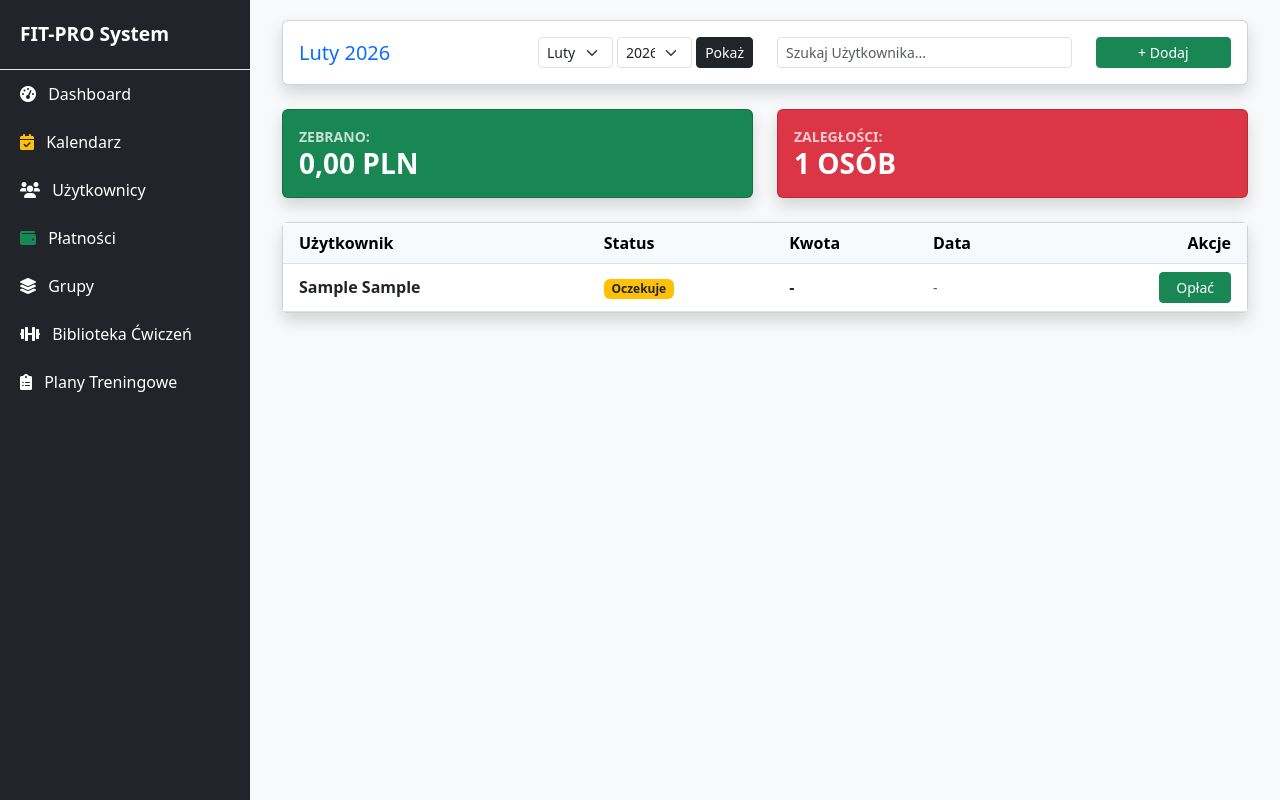
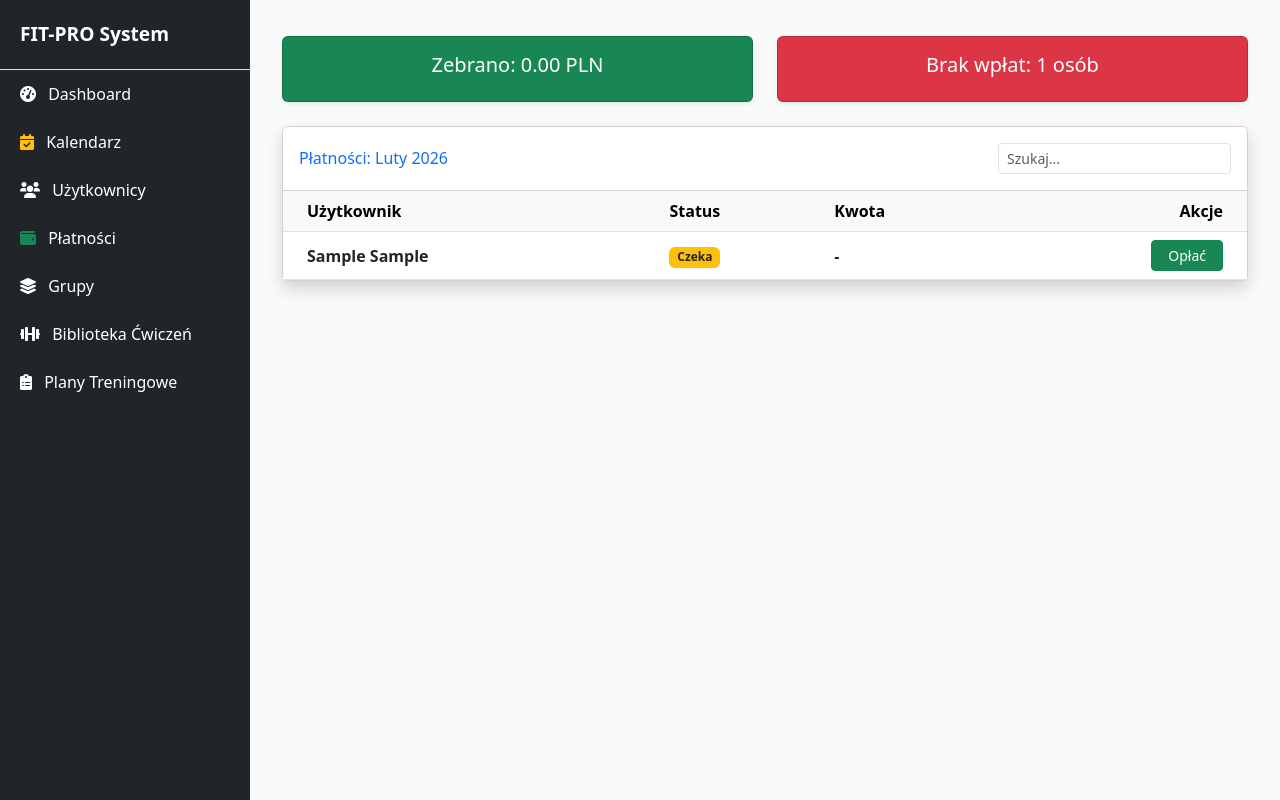
Before and after one commit to silu700/fit, a PHP site: page /payments/list.php in a window 1280 px wide. Run offline with PHP 8.4, Linux system fonts and the light colour scheme; tables that the repository leaves empty or names only in its code hold one stand-in row (values such as "Sample post"); some libraries are stand-ins or nearby versions.

Commit message:
Update list.php

```diff
--- a/payments/list.php
+++ b/payments/list.php
@@ -1,16 +1,10 @@
 <?php
-// Włączamy raportowanie błędów, żeby widzieć co jest nie tak
-ini_set('display_errors', 1);
-ini_set('display_startup_errors', 1);
-error_reporting(E_ALL);
-
 $root = dirname(__DIR__);
 require_once $root . '/config/db.php';
 
 $m = isset($_GET['m']) ? (int)$_GET['m'] : (int)date('n');
 $r = isset($_GET['r']) ? (int)$_GET['r'] : (int)date('Y');
 
-try {
 $sql = "SELECT u.id, u.imie, u.nazwisko, p.id as payment_id, p.kwota, p.data_wplaty, p.metoda
         FROM fit_users u
         LEFT JOIN fit_payments p ON u.id = p.user_id AND p.miesiac = ? AND p.rok = ?
@@ -20,9 +14,6 @@ try {
 $stmt = $pdo->prepare($sql);
 $stmt->execute([$m, $r]);
 $list = $stmt->fetchAll();
-} catch (PDOException $e) {
-    die("Błąd bazy danych: " . $e->getMessage());
-}
 
 $suma_wplat = 0;
 $nieoplacone_count = 0;
@@ -39,84 +30,45 @@ include $root . '/includes/sidebar.php';
 ?>
 
 <div class="container-fluid">
-    <div class="card shadow mb-4">
-        <div class="card-body py-3">
-            <div class="row align-items-center">
-                <div class="col-md-3">
-                    <h5 class="m-0 font-weight-bold text-primary"><?= $miesiace[$m] ?> <?= $r ?></h5>
-                </div>
-                <div class="col-md-3">
-                    <form class="d-flex">
-                        <select name="m" class="form-select form-select-sm me-1">
-                            <?php foreach($miesiace as $num => $name): ?>
-                                <option value="<?= $num ?>" <?= $m == $num ? 'selected' : '' ?>><?= $name ?></option>
-                            <?php endforeach; ?>
-                        </select>
-                        <select name="r" class="form-select form-select-sm me-1">
-                            <?php foreach($lata as $rok): ?>
-                                <option value="<?= $rok ?>" <?= $rok == $r ? 'selected' : '' ?>><?= $rok ?></option>
-                            <?php endforeach; ?>
-                        </select>
-                        <button type="submit" class="btn btn-sm btn-dark">Pokaż</button>
-                    </form>
-                </div>
-                <div class="col-md-4">
-                    <input type="text" id="liveSearch" class="form-control form-control-sm" placeholder="Szukaj Użytkownika...">
-                </div>
-                <div class="col-md-2 text-end">
-                    <a href="add.php" class="btn btn-sm btn-success w-100">+ Dodaj</a>
-                </div>
-            </div>
-        </div>
+    <div class="row mb-4 mt-3">
+        <div class="col-md-6"><div class="card bg-success text-white p-3 shadow-sm text-center"><h5>Zebrano: <?= number_format($suma_wplat, 2) ?> PLN</h5></div></div>
+        <div class="col-md-6"><div class="card bg-danger text-white p-3 shadow-sm text-center"><h5>Brak wpłat: <?= $nieoplacone_count ?> osób</h5></div></div>
     </div>
 
-    <div class="row mb-4">
-        <div class="col-md-6">
-            <div class="card bg-success text-white shadow p-3">
-                <div class="small fw-bold opacity-75">ZEBRANO:</div>
-                <div class="h3 mb-0 fw-bold"><?= number_format($suma_wplat, 2, ',', ' ') ?> PLN</div>
+    <div class="card shadow mb-4">
+        <div class="card-header py-3 d-flex justify-content-between align-items-center bg-white">
+            <h6 class="m-0 font-weight-bold text-primary">Płatności: <?= $miesiace[$m] ?> <?= $r ?></h6>
+            <input type="text" id="liveSearch" class="form-control form-control-sm w-25" placeholder="Szukaj...">
         </div>
-        </div>
-        <div class="col-md-6">
-            <div class="card bg-danger text-white shadow p-3">
-                <div class="small fw-bold opacity-75">ZALEGŁOŚCI:</div>
-                <div class="h3 mb-0 fw-bold"><?= $nieoplacone_count ?> OSÓB</div>
-            </div>
-        </div>
-    </div>
-
-    <div class="card shadow">
         <div class="card-body p-0">
             <table class="table table-hover align-middle mb-0" id="paymentsTable">
                 <thead class="table-light">
                     <tr>
-                        <th class="ps-3">Użytkownik</th>
+                        <th class="ps-4">Użytkownik</th>
                         <th>Status</th>
                         <th>Kwota</th>
-                        <th>Data</th>
-                        <th class="text-end pe-3">Akcje</th>
+                        <th class="text-end pe-4">Akcje</th>
                     </tr>
                 </thead>
                 <tbody>
                     <?php foreach ($list as $l): ?>
                     <tr class="payment-row">
-                        <td class="ps-3 user-name-cell">
+                        <td class="ps-4 user-name">
                             <a href="../users/view.php?id=<?= $l['id'] ?>" class="text-decoration-none fw-bold text-dark">
                                 <?= htmlspecialchars($l['imie'] . ' ' . $l['nazwisko']) ?>
                             </a>
                         </td>
                         <td>
                             <span class="badge <?= $l['payment_id'] ? 'bg-success' : 'bg-warning text-dark' ?>">
-                                <?= $l['payment_id'] ? 'Opłacone' : 'Oczekuje' ?>
+                                <?= $l['payment_id'] ? 'Opłacone' : 'Czeka' ?>
                             </span>
                         </td>
-                        <td class="fw-bold"><?= $l['payment_id'] ? number_format($l['kwota'], 2, ',', ' ') . ' PLN' : '-' ?></td>
-                        <td class="small text-muted"><?= $l['data_wplaty'] ?? '-' ?></td>
-                        <td class="text-end pe-3">
+                        <td class="fw-bold"><?= $l['payment_id'] ? number_format($l['kwota'], 2) . ' PLN' : '-' ?></td>
+                        <td class="text-end pe-4">
                             <?php if($l['payment_id']): ?>
                                 <div class="btn-group">
                                     <a href="edit.php?id=<?= $l['payment_id'] ?>" class="btn btn-sm btn-outline-info"><i class="fas fa-edit"></i></a>
-                                    <button type="button" class="btn btn-sm btn-outline-danger delete-btn" data-id="<?= $l['payment_id'] ?>">
+                                    <button type="button" class="btn btn-sm btn-outline-danger delete-payment" data-id="<?= $l['payment_id'] ?>">
                                         <i class="fas fa-trash"></i>
                                     </button>
                                 </div>
@@ -132,46 +84,54 @@ include $root . '/includes/sidebar.php';
     </div>
 </div>
 
+<script src="https://cdn.jsdelivr.net/npm/sweetalert2@11"></script>
 <script>
-// Szukajka
-document.getElementById('liveSearch').addEventListener('keyup', function() {
-    let filter = this.value.toLowerCase();
-    document.querySelectorAll('.payment-row').forEach(row => {
-        let name = row.querySelector('.user-name-cell').innerText.toLowerCase();
-        row.style.display = name.includes(filter) ? '' : 'none';
-    });
-});
+document.addEventListener('DOMContentLoaded', function() {
+    // 1. Obsługa usuwania
+    const deleteButtons = document.querySelectorAll('.delete-payment');
+    deleteButtons.forEach(btn => {
+        btn.addEventListener('click', function(e) {
+            e.preventDefault();
+            const id = this.getAttribute('data-id');
 
-// Usuwanie SweetAlert2
-document.querySelectorAll('.delete-btn').forEach(btn => {
-    btn.addEventListener('click', function() {
-        const id = this.getAttribute('data-id');
             Swal.fire({
-            title: 'Na pewno?',
-            text: "Wpis zostanie trwale usunięty!",
+                title: 'Na pewno usunąć?',
+                text: "Nie odzyskasz tej wpłaty z bazy!",
                 icon: 'warning',
                 showCancelButton: true,
-            confirmButtonColor: '#d33',
-            cancelButtonColor: '#3085d6',
+                confirmButtonColor: '#e74a3b',
+                cancelButtonColor: '#858796',
                 confirmButtonText: 'Tak, usuń!',
                 cancelButtonText: 'Anuluj'
             }).then((result) => {
                 if (result.isConfirmed) {
+                    // Sprawdzamy czy ścieżka jest dobra
                     window.location.href = 'delete.php?id=' + id;
                 }
+            });
+        });
+    });
+
+    // 2. Szukajka
+    document.getElementById('liveSearch').addEventListener('keyup', function() {
+        let val = this.value.toLowerCase();
+        document.querySelectorAll('.payment-row').forEach(row => {
+            let name = row.querySelector('.user-name').innerText.toLowerCase();
+            row.style.display = name.includes(val) ? '' : 'none';
         });
     });
 });
 </script>
 
 <?php
-// Powiadomienia
+// 3. Powiadomienia po akcji
 if(isset($_GET['msg'])) {
     $msg = $_GET['msg'];
     $icon = ($msg == 'deleted') ? 'info' : 'success';
-    $text = ($msg == 'deleted') ? 'Wpłatę usunięto.' : 'Zapisano pomyślnie.';
-    echo "<script>Swal.fire({ icon: '$icon', title: '$text', timer: 2000, showConfirmButton: false });</script>";
+    $title = ($msg == 'deleted') ? 'Usunięto' : 'Sukces';
+    echo "<script>Swal.fire({ icon: '$icon', title: '$title', timer: 1500, showConfirmButton: false });</script>";
 }
 ?>
 
+<?php include $root . '/includes/header.php'; ?>
 <?php include $root . '/includes/footer.php'; ?>
```
Lines whose indentation alone changed are shown as unchanged.
